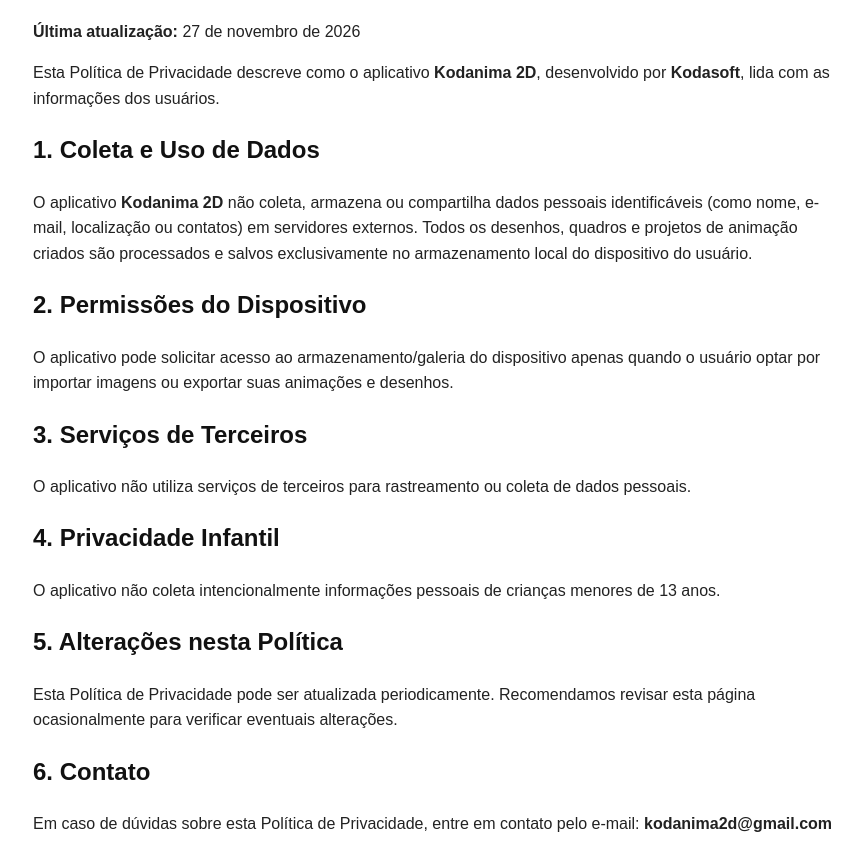
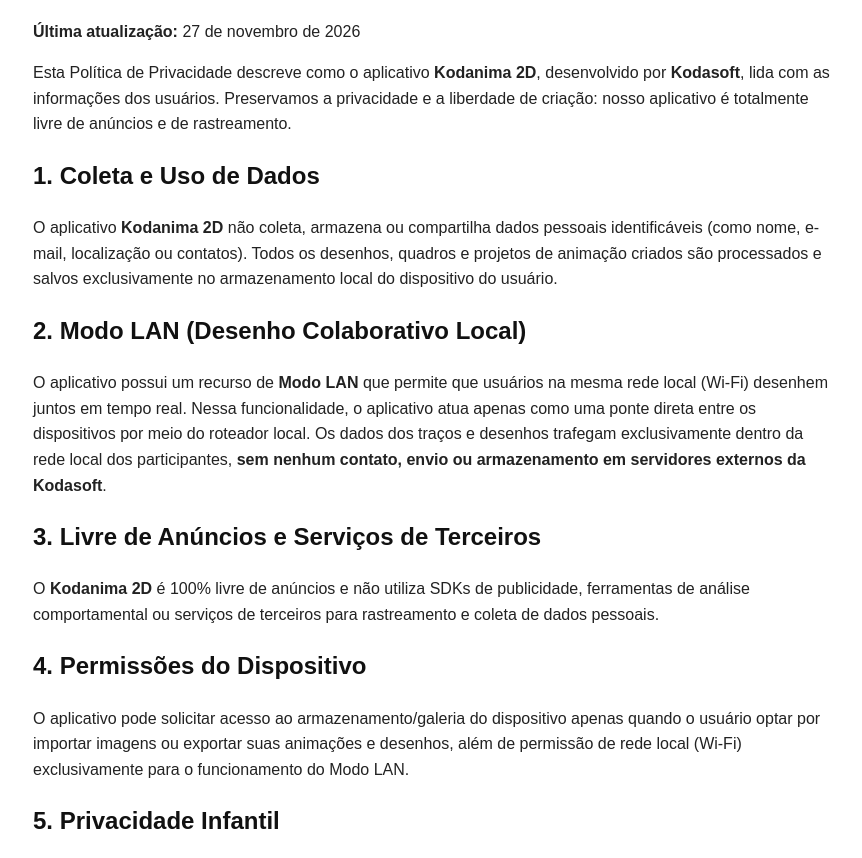
Before and after one commit to kodasoftr/koda-anima-android, a plain HTML site: page index.html in a window 1280 px wide. Shown: the part 94-952 px from the top of the page, without its empty margins (207-1069 px from the left). Drawn offline with Linux system fonts and the light colour scheme.

Commit message:
Revise privacy policy with LAN mode details
Updated the privacy policy to include information about the LAN mode feature and clarified the app's ad-free status.

```diff
--- a/index.html
+++ b/index.html
@@ -12,24 +12,27 @@
 <body>
   <h1>Política de Privacidade – Kodanima 2D</h1>
   <p><strong>Última atualização:</strong> 27 de novembro de 2026</p>
-  <p>Esta Política de Privacidade descreve como o aplicativo <strong>Kodanima 2D</strong>, desenvolvido por <strong>Kodasoft</strong>, lida com as informações dos usuários.</p>
+  <p>Esta Política de Privacidade descreve como o aplicativo <strong>Kodanima 2D</strong>, desenvolvido por <strong>Kodasoft</strong>, lida com as informações dos usuários. Preservamos a privacidade e a liberdade de criação: nosso aplicativo é totalmente livre de anúncios e de rastreamento.</p>
 
   <h2>1. Coleta e Uso de Dados</h2>
-  <p>O aplicativo <strong>Kodanima 2D</strong> não coleta, armazena ou compartilha dados pessoais identificáveis (como nome, e-mail, localização ou contatos) em servidores externos. Todos os desenhos, quadros e projetos de animação criados são processados e salvos exclusivamente no armazenamento local do dispositivo do usuário.</p>
+  <p>O aplicativo <strong>Kodanima 2D</strong> não coleta, armazena ou compartilha dados pessoais identificáveis (como nome, e-mail, localização ou contatos). Todos os desenhos, quadros e projetos de animação criados são processados e salvos exclusivamente no armazenamento local do dispositivo do usuário.</p>
 
-  <h2>2. Permissões do Dispositivo</h2>
-  <p>O aplicativo pode solicitar acesso ao armazenamento/galeria do dispositivo apenas quando o usuário optar por importar imagens ou exportar suas animações e desenhos.</p>
+  <h2>2. Modo LAN (Desenho Colaborativo Local)</h2>
+  <p>O aplicativo possui um recurso de <strong>Modo LAN</strong> que permite que usuários na mesma rede local (Wi-Fi) desenhem juntos em tempo real. Nessa funcionalidade, o aplicativo atua apenas como uma ponte direta entre os dispositivos por meio do roteador local. Os dados dos traços e desenhos trafegam exclusivamente dentro da rede local dos participantes, <strong>sem nenhum contato, envio ou armazenamento em servidores externos da Kodasoft</strong>.</p>
 
-  <h2>3. Serviços de Terceiros</h2>
-  <p>O aplicativo não utiliza serviços de terceiros para rastreamento ou coleta de dados pessoais.</p>
+  <h2>3. Livre de Anúncios e Serviços de Terceiros</h2>
+  <p>O <strong>Kodanima 2D</strong> é 100% livre de anúncios e não utiliza SDKs de publicidade, ferramentas de análise comportamental ou serviços de terceiros para rastreamento e coleta de dados pessoais.</p>
 
-  <h2>4. Privacidade Infantil</h2>
-  <p>O aplicativo não coleta intencionalmente informações pessoais de crianças menores de 13 anos.</p>
+  <h2>4. Permissões do Dispositivo</h2>
+  <p>O aplicativo pode solicitar acesso ao armazenamento/galeria do dispositivo apenas quando o usuário optar por importar imagens ou exportar suas animações e desenhos, além de permissão de rede local (Wi-Fi) exclusivamente para o funcionamento do Modo LAN.</p>
 
-  <h2>5. Alterações nesta Política</h2>
+  <h2>5. Privacidade Infantil</h2>
+  <p>Por não realizar coleta de dados nem exibir anúncios, o aplicativo respeita integralmente a privacidade de usuários de todas as idades e não coleta informações pessoais de crianças menores de 13 anos.</p>
+
+  <h2>6. Alterações nesta Política</h2>
   <p>Esta Política de Privacidade pode ser atualizada periodicamente. Recomendamos revisar esta página ocasionalmente para verificar eventuais alterações.</p>
 
-  <h2>6. Contato</h2>
+  <h2>7. Contato</h2>
   <p>Em caso de dúvidas sobre esta Política de Privacidade, entre em contato pelo e-mail: <strong>kodanima2d@gmail.com</strong></p>
 </body>
 </html>
```
